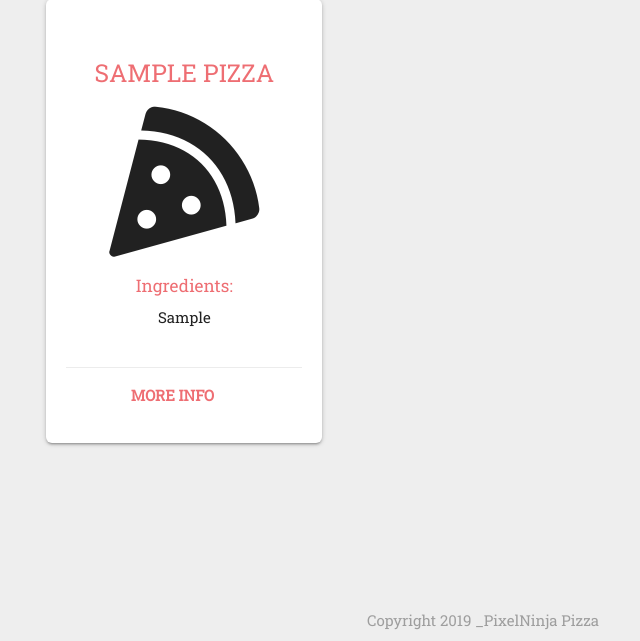
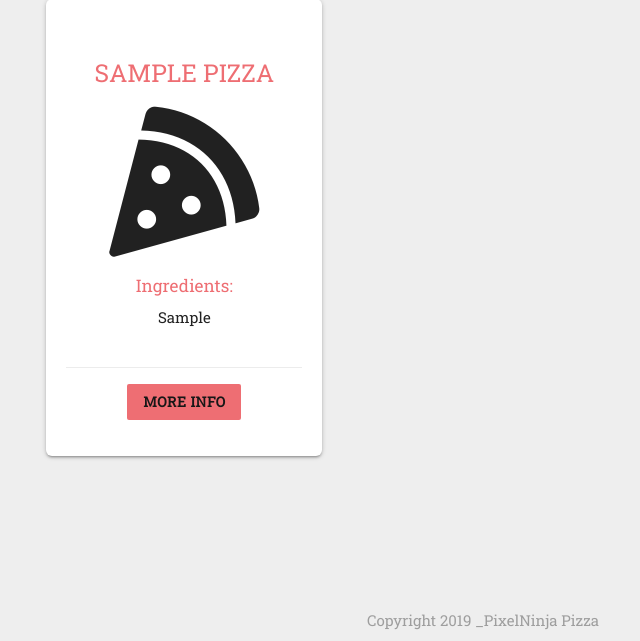
Before and after one commit to AdamsChristopher/phpizza, a PHP site: page / in a window 1280 px wide. Shown: the part 159-800 px from the top of the page, without its empty margins (157-797 px from the left). Run offline with PHP 8.4, Linux system fonts and the light colour scheme; tables that the repository leaves empty or names only in its code hold one stand-in row (values such as "Sample post").

Commit message:
Changed 'More info' link into a button

```diff
--- a/index.php
+++ b/index.php
@@ -34,7 +34,12 @@
                 </div>
               </div>
               <div class="card-action center-align">
-                <a href="#" class="brand-text">More info</a>
+                <a
+                href="#"
+                class="btn brand z-depth-0"
+                >
+                 More info
+                </a>
               </div>
             </div>
           </div>
```
